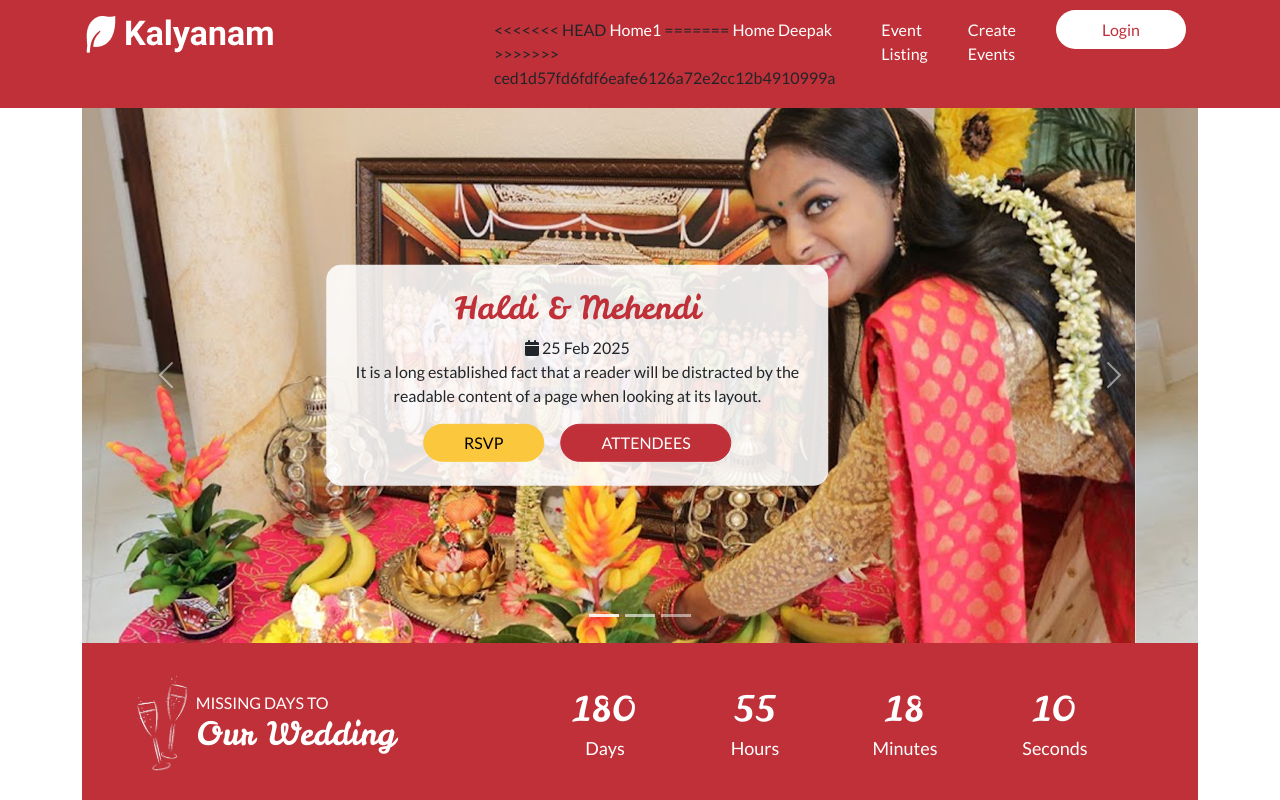
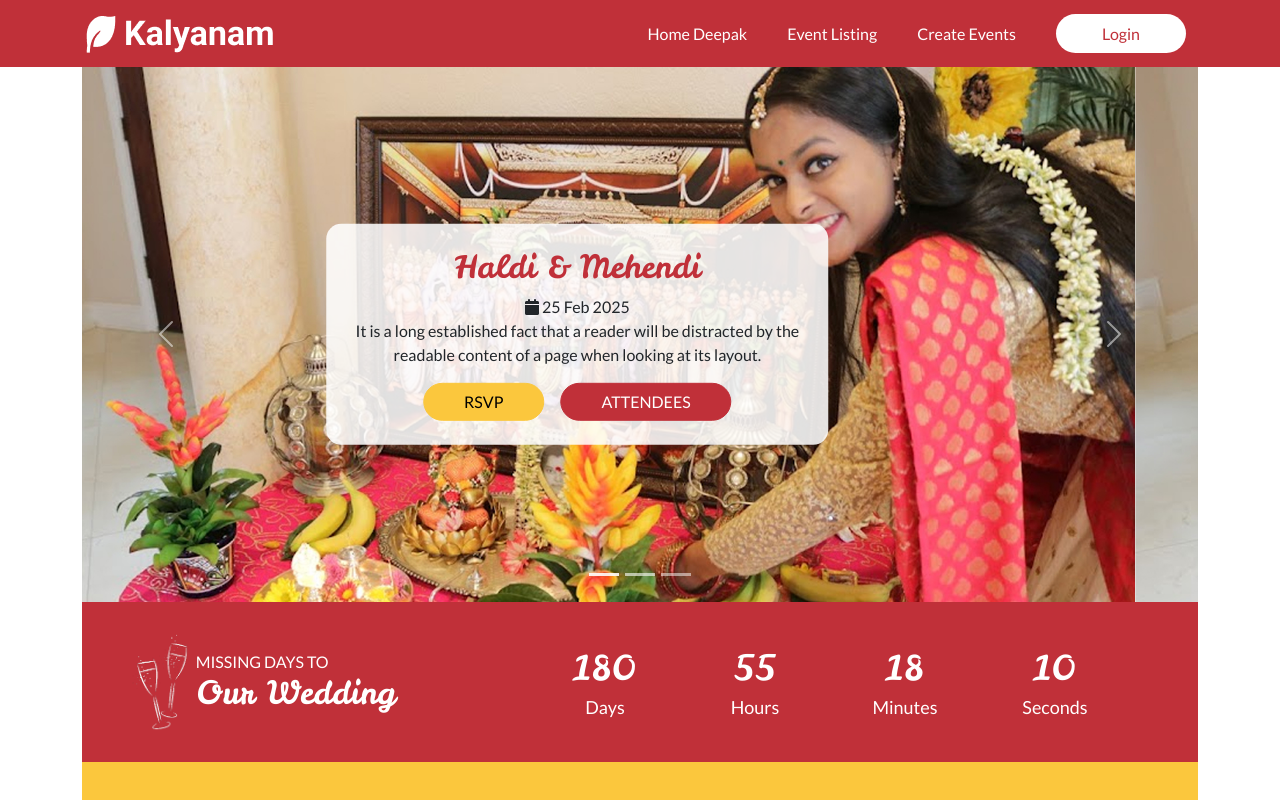
Before and after one commit to deepakkumartiwari2025/developer, a plain HTML site: page index.html in a window 1280 px wide. Shown: the top 800 px of the page. Drawn offline with nearby package versions, Linux system fonts and the light colour scheme.

Commit message:
push the code on branch

```diff
--- a/index.html
+++ b/index.html
@@ -33,11 +33,7 @@
 				        <div class="collapse navbar-collapse" id="navbarNav">
 				            <ul class="navbar-nav ms-auto">
 				                <li class="nav-item">
-<<<<<<< HEAD
-				                    <a href="index.html">Home1</a>
-=======
 				                    <a href="index.html">Home Deepak</a>
->>>>>>> ced1d57fd6fdf6eafe6126a72e2cc12b4910999a
 				                </li>
 				                <li class="nav-item">
 				                    <a href="events-listing.html">Event Listing</a>
```
